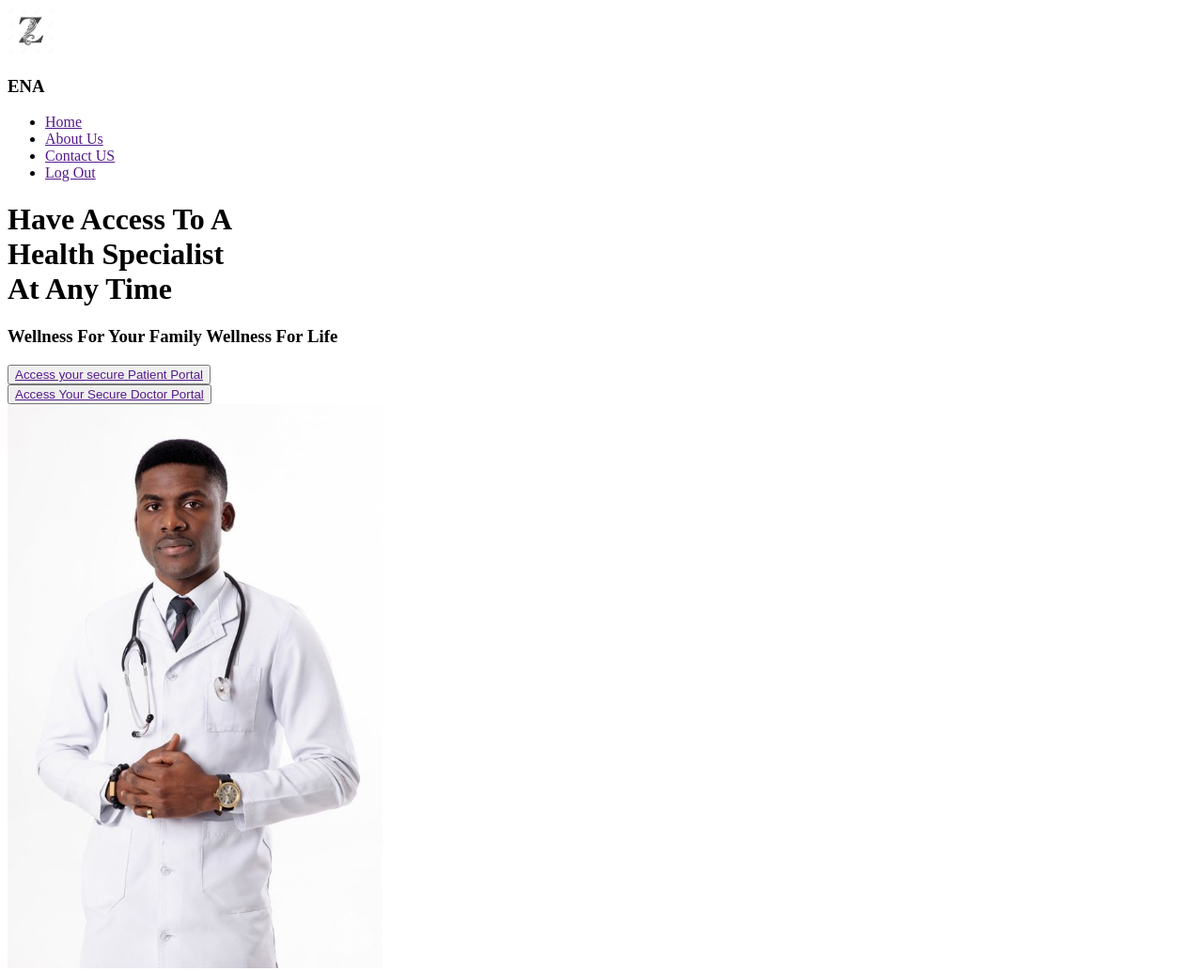
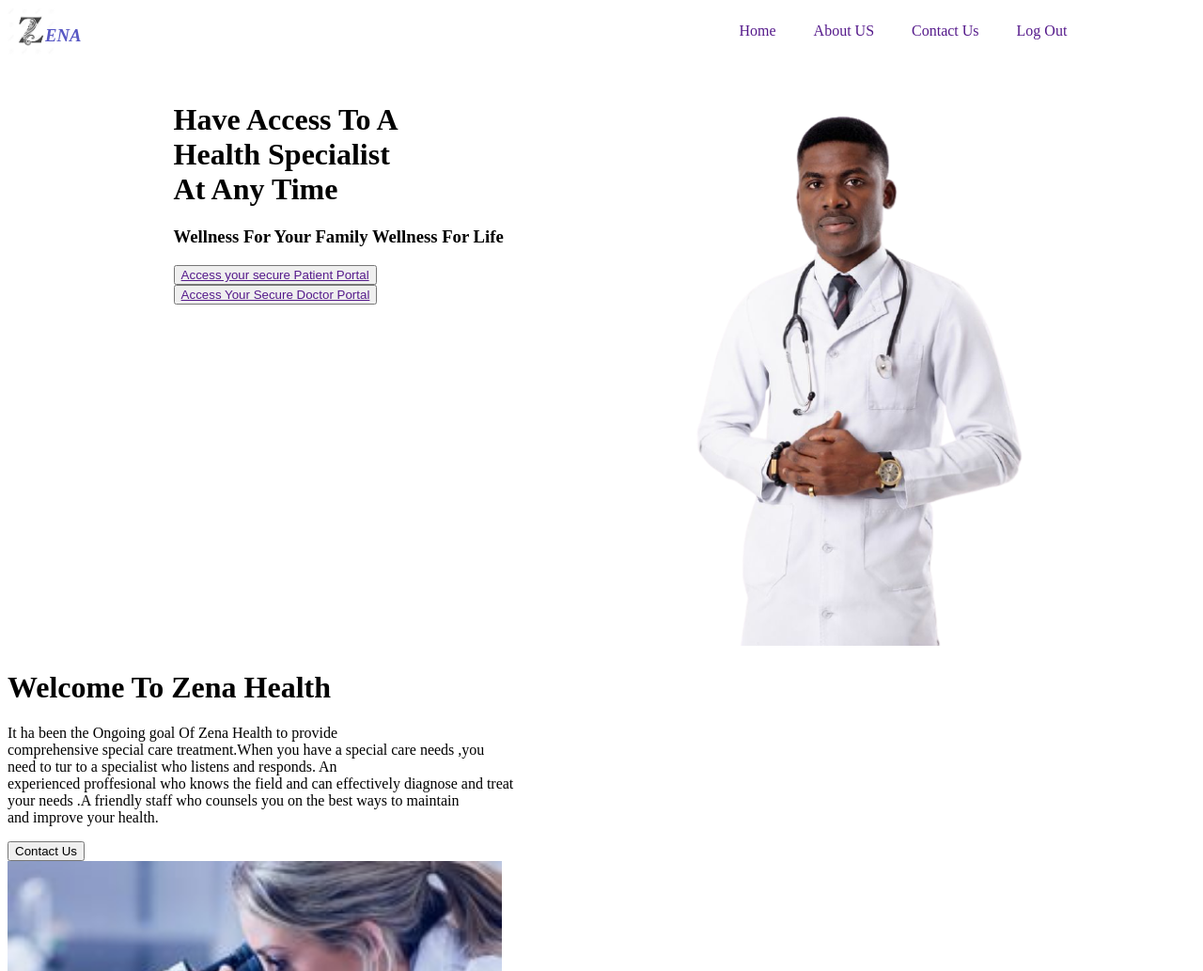
Before and after one commit to Sieva-cmd/zena_health, a plain HTML site: page index.html in a window 1280 px wide. Shown: the top 1033 px of the page at 94% size. Drawn offline with Linux system fonts and the light colour scheme; files whose address does not match are found by name.

Commit message:
style the navigation bar

```diff
--- a/index.css
+++ b/index.css
@@ -0,0 +1,39 @@
+body{
+    width: 100%;
+    height: auto;
+}
+.navbar{
+    display: flex;
+    flex-direction: row;
+    width: 100%;
+    height:auto;
+    margin-bottom: 20px;
+}
+.navbar h3{
+    margin-left: -10px;
+    color:rgb(88, 88, 196);
+    font-style: italic;
+}
+.navbar ul{
+    margin-left: 300px;
+}
+.navbar ul a {
+    float: right;
+    text-decoration: none;
+    margin-left: 40px;
+}
+.navbar ul a:hover{
+    text-decoration:underline;
+    color:palevioletred;
+}
+
+.navbar ul li{
+
+    display: inline;
+    padding-right: 80px;
+    padding-top: 6px;
+}
+ .container_0ne{
+    display: flex;
+    justify-content: space-evenly;
+}
--- a/index.html
+++ b/index.html
@@ -14,12 +14,12 @@
         <Div class="navigation">
             <nav class="navbar">
                 <img src="images/Zena logo.jpeg" alt="" height="50px">
-                <h3>ENA</h3>
+                <h3>ENA </h3>
                 <ul>
-                    <li> <a href="">Home</a> </li>
-                    <li> <a href="">About Us</a> </li>
-                    <li><a href=""> Contact US</a></li>
-                    <li><a href=""> Log Out </a></li>
+                    <li><a href="">Log Out</a> </li>
+                    <li><a href="">Contact Us</a> </li>
+                    <li><a href=""> About US</a></li>
+                    <li><a href=""> Home </a></li>
                 </ul>
             </nav>
             <Div class="container_0ne">
@@ -31,7 +31,7 @@
                 </Div>
 
                 <Div class="doc_image">
-                    <img src="images/image1.jpg" alt="" height="600px">
+                    <img src="images/image_1.png" alt="" height="600px">
                 </Div>
             </Div>
 
```
Also changed, not shown: images/image1.jpg (deleted), images/image_1.png (added).
